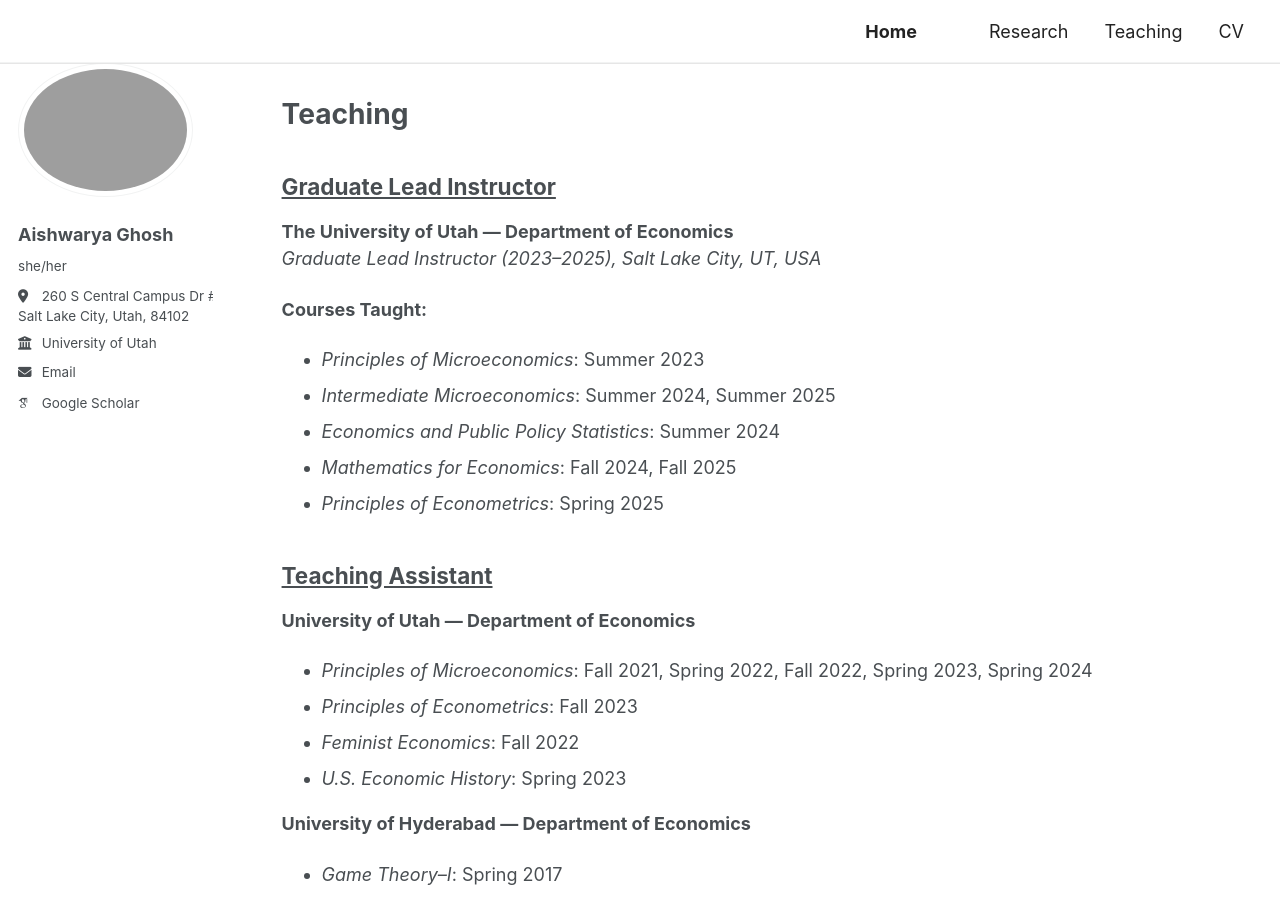
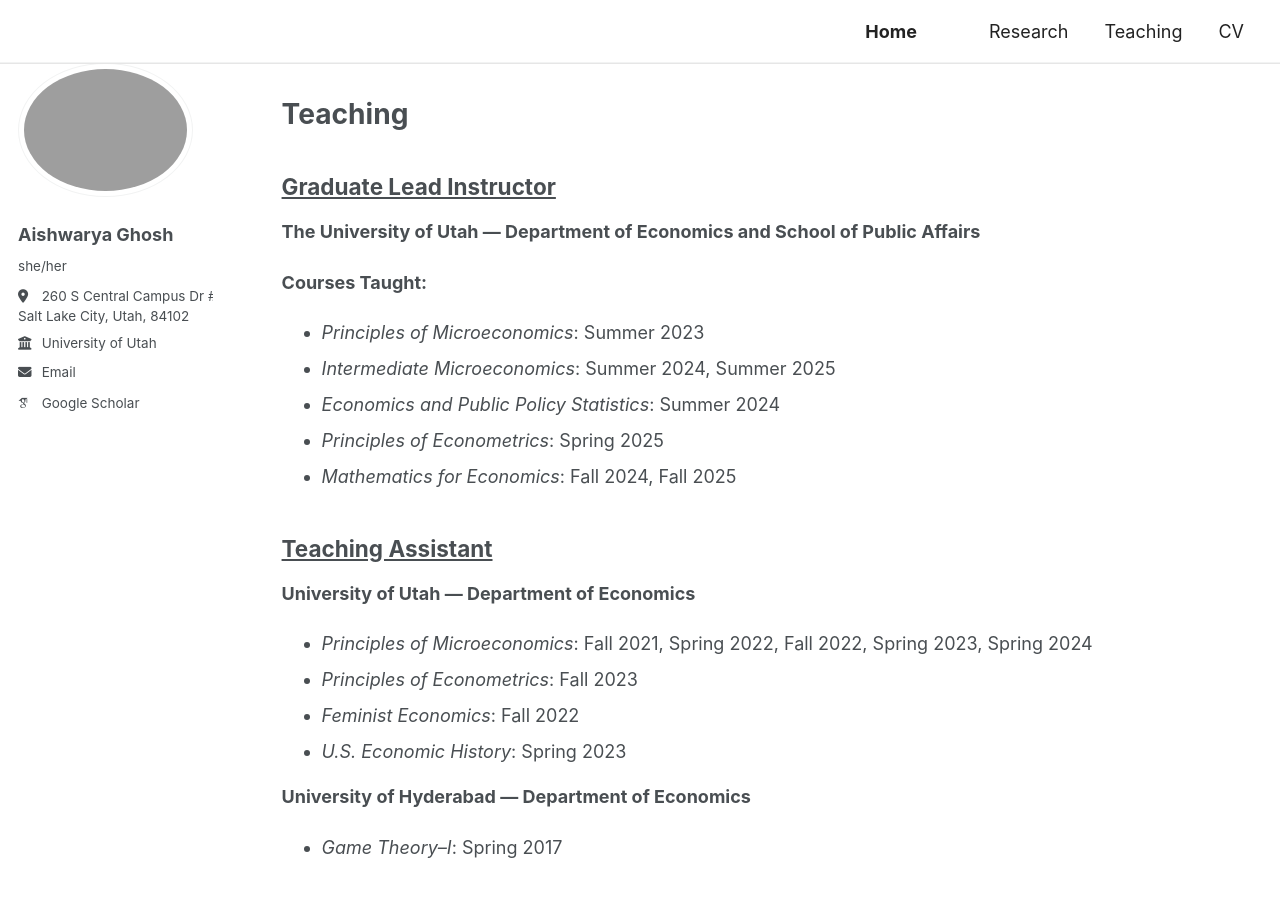
Before and after one commit to ghoshash1/ghoshash1.github.io, a Jekyll site: the page built from _pages/teaching.html, in a window 1280 px wide and 1109 px high. Shown: the top 924 px of the window. Built offline with Jekyll 4.4.1, drawn with Linux system fonts in a browser that asks for light colours; some web fonts are replaced.

Commit message:
Update graduate-lead-instructor.md

```diff
--- a/_teaching/graduate-lead-instructor.md
+++ b/_teaching/graduate-lead-instructor.md
@@ -4,13 +4,12 @@ collection: teaching
 venue: "The University of Utah"
 date: 2025-05-01
 excerpt: |
-  **The University of Utah — Department of Economics**
-  *Graduate Lead Instructor (2023–2025), Salt Lake City, UT, USA*
+  **The University of Utah — Department of Economics and School of Public Affairs**
 
   **Courses Taught:**
   - *Principles of Microeconomics*: Summer 2023
   - *Intermediate Microeconomics*: Summer 2024, Summer 2025
   - *Economics and Public Policy Statistics*: Summer 2024
+  - *Principles of Econometrics*: Spring 2025
   - *Mathematics for Economics*: Fall 2024, Fall 2025
-  - *Principles of Econometrics*: Spring 2025
 ---
```
